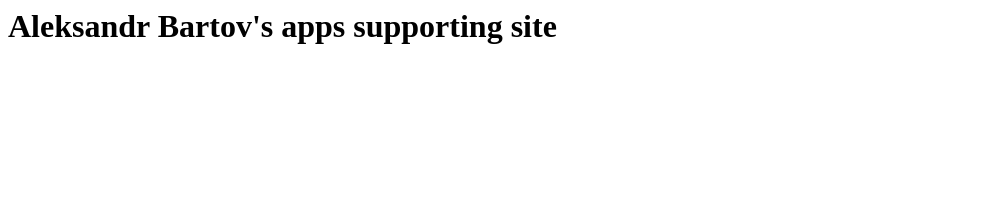
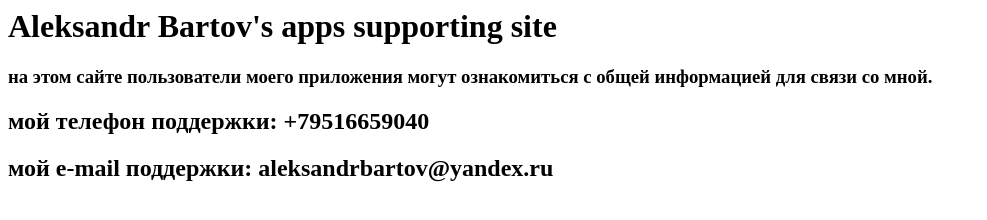
Before and after one commit to AleksBartov/MyAppSupporting.github.io, a plain HTML site: page index.html in a window 1280 px wide. Shown: the whole page, without its empty margins (0-987 px from the left). Drawn offline with Linux system fonts and the light colour scheme.

Commit message:
information setting

```diff
--- a/index.html
+++ b/index.html
@@ -6,5 +6,11 @@
   </head>
   <body>
     <h1>Aleksandr Bartov's apps supporting site</h1>
+    <h3>
+      на этом сайте пользователи моего приложения могут ознакомиться с общей
+      информацией для связи со мной.
+    </h3>
+    <h2>мой телефон поддержки: +79516659040</h2>
+    <h2>мой e-mail поддержки: aleksandrbartov@yandex.ru</h2>
   </body>
 </html>
```
